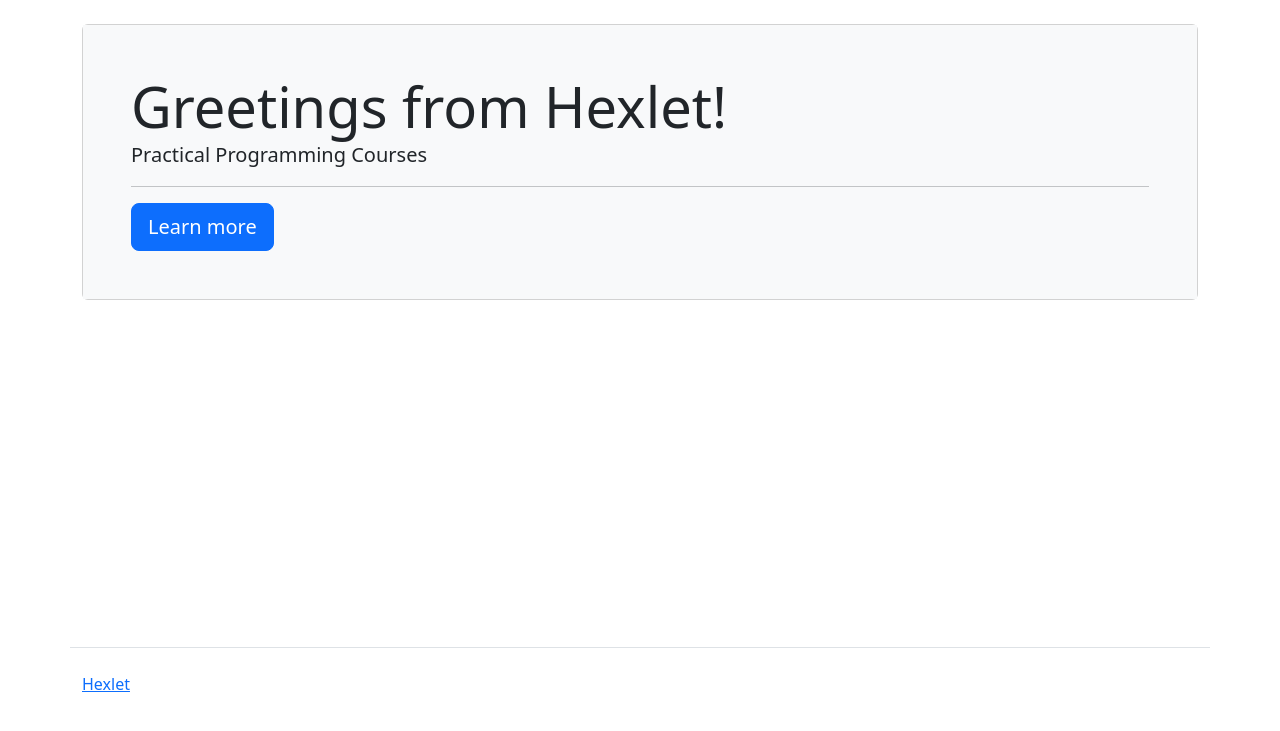
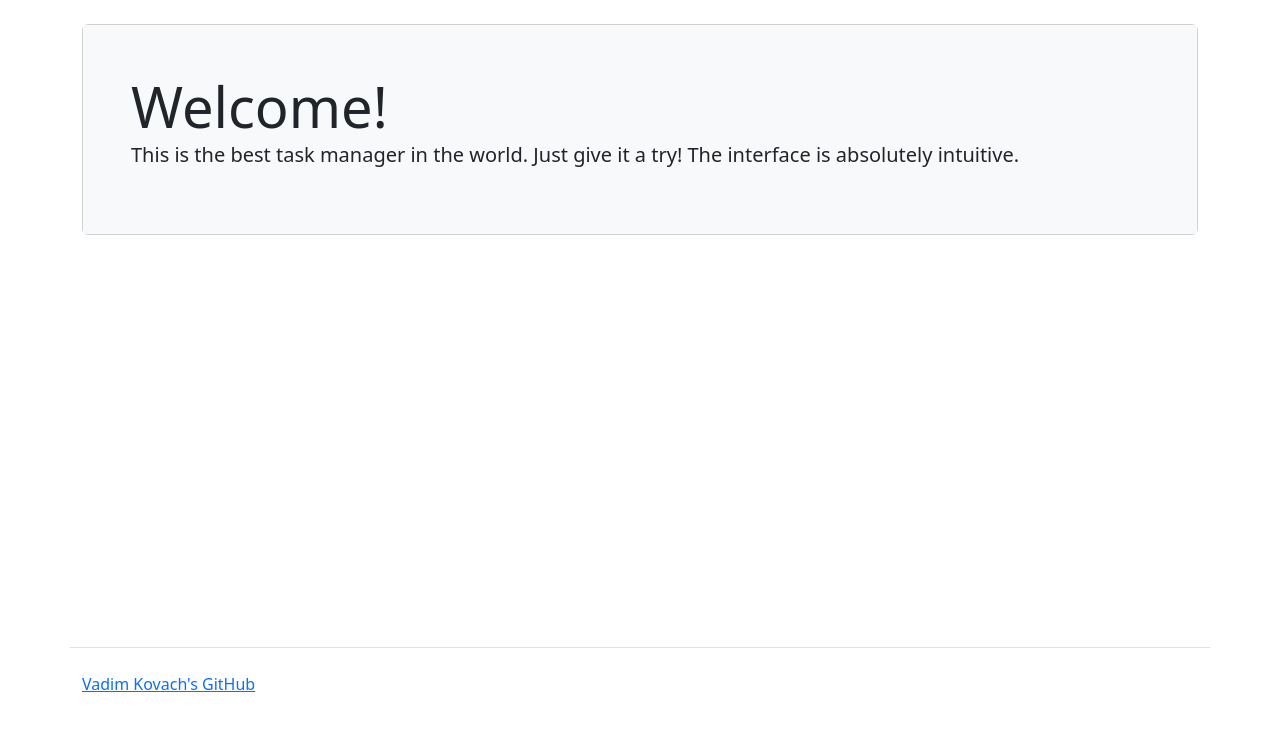
Before and after one commit to Vadimhungry/Django-Task-Manager, a Django app: page / in a window 1280 px wide. Shown: the part 56-787 px from the top of the page. Run offline with Django 4.2, Linux system fonts and the light colour scheme; some libraries are stand-ins or nearby versions.

Commit message:
readme fix

```diff
--- a/templates/base.html
+++ b/templates/base.html
@@ -76,7 +76,7 @@
 </div>
 <footer>
     <div class="container my-5 pt-4 border-top">
-        <a target="_blank" href="https://ru.hexlet.io">Hexlet</a>
+        <a target="_blank" href="https://github.com/Vadimhungry/">Vadim Kovach's GitHub</a>
     </div>
 </footer>
 </body>
--- a/templates/index.html
+++ b/templates/index.html
@@ -7,10 +7,9 @@
     <h1 class="my-4"></h1>
     <div class="card">
         <div class="card-body p-5 bg-light">
-            <div class="display-4">{% translate "Greetings from Hexlet!" %}</div>
-            <p class="lead">{% translate "Practical Programming Courses" %}</p>
-            <hr>
-            <a class="btn btn-primary btn-lg" href="https://ru.hexlet.io">{% translate "Learn more" %}</a>
+            <div class="display-4">{% translate "Welcome!" %}</div>
+            <p class="lead">{% translate "This is the best task manager in the world. Just give it a try! The interface is absolutely intuitive." %}</p>
+{#            <a class="btn btn-primary btn-lg" href="https://github.com/Vadimhungry/">{% translate "Learn more" %}</a>#}
         </div>
     </div>
 
```
Also changed, not shown: locale/ru/LC_MESSAGES/django.po, 1 other file.
